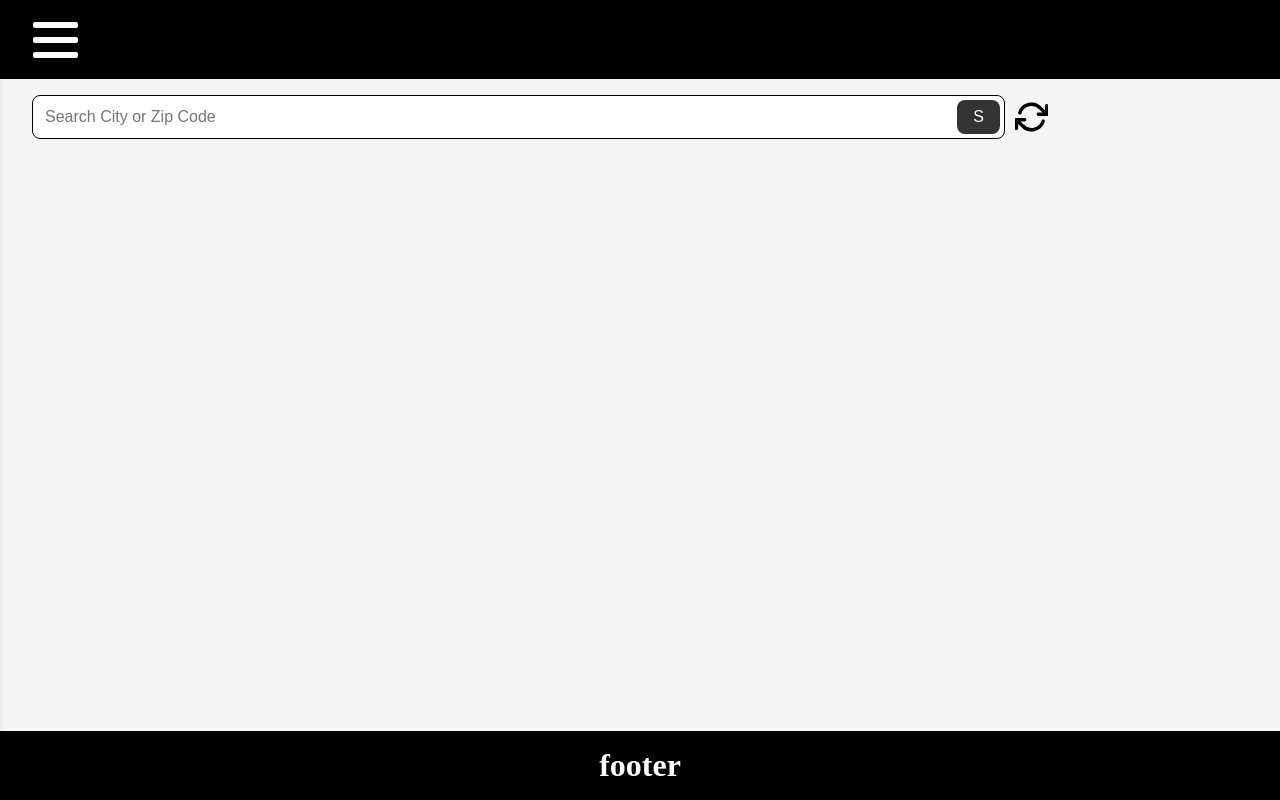
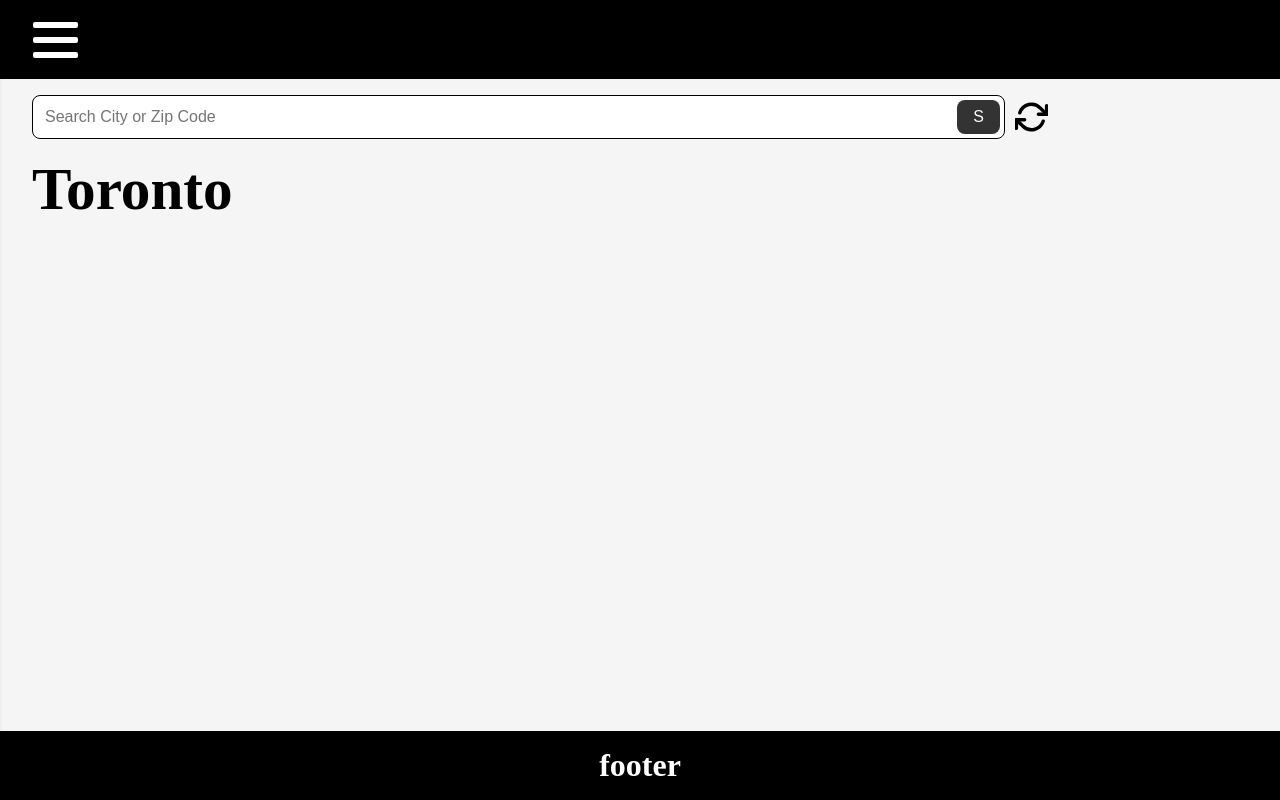
Before and after one commit to ntshabalala-dev/Odin-weather-app, a website built with webpack: page src/index.html in a window 1280 px wide. Built offline with nearby package versions, Linux system fonts and the light colour scheme.

Commit message:
Add location display with styling for name and margin

```diff
--- a/src/index.html
+++ b/src/index.html
@@ -42,6 +42,11 @@
                 <img src="./Assets/refresh.svg" alt="">
             </div>
         </div>
+
+        <div class="location" id="location">
+            <span id="location__name">Toronto</span>
+            <!-- Add date -->
+        </div>
     </main>
 
     <footer>
--- a/src/main.css
+++ b/src/main.css
@@ -202,3 +202,14 @@ footer {
     transform: rotate(360deg);
     transition: transform 0.5s ease-in-out;
 }
+
+/* ##02 - LOCATION */
+#location__name {
+    font-size: 3.7rem;
+    font-weight: bold;
+}
+
+#location {
+    /* possibly add gap to parent div */
+    margin-top: 1rem;
+}
```
